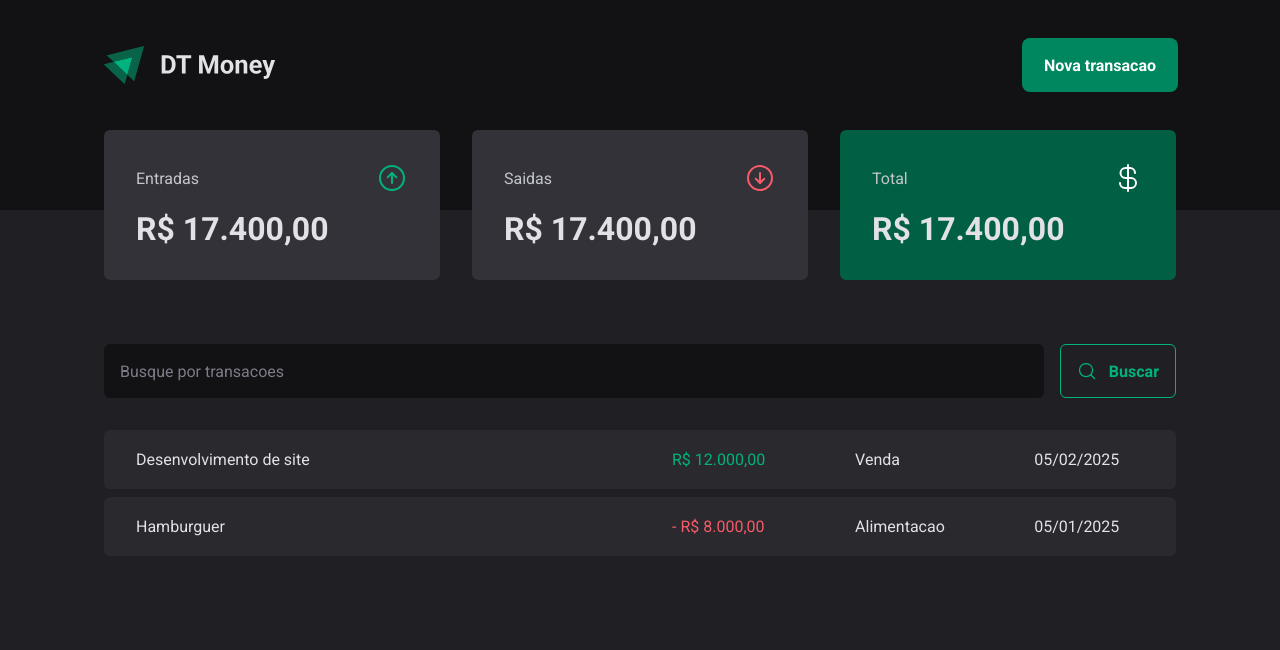
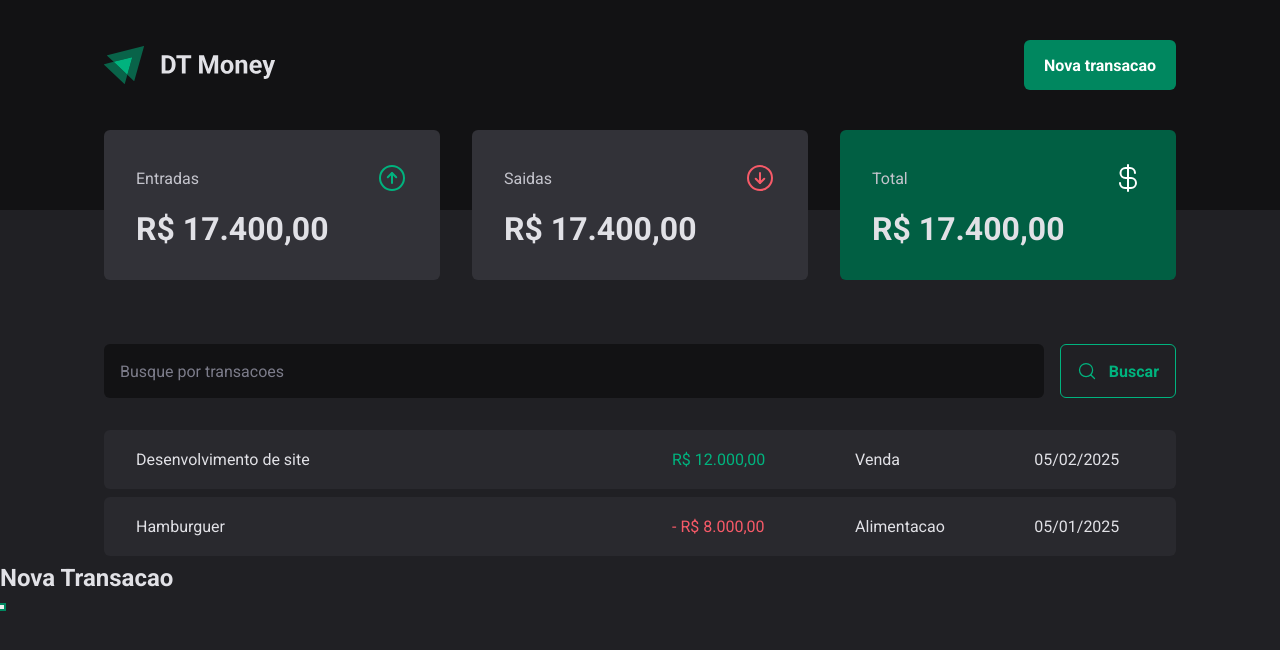
Before and after one commit to GabrielGoncalvesMendes/dt-money, a React (Vite) app: page / in a window 1280 px wide. Both pictures are taken after a click on the button "Nova transacao". Shown: the top 650 px of the page. Built offline with nearby package versions, Linux system fonts and the light colour scheme.

Commit message:
Adding Radix Ui Dialog Component (#5)

```diff
--- a/package.json
+++ b/package.json
@@ -10,6 +10,7 @@
     "preview": "vite preview"
   },
   "dependencies": {
+    "@radix-ui/react-dialog": "^1.1.6",
     "phosphor-react": "^1.4.1",
     "react": "^18.3.1",
     "react-dom": "^18.3.1",
--- a/src/components/Header/index.tsx
+++ b/src/components/Header/index.tsx
@@ -1,4 +1,5 @@
 import { HeaderConatiner, HeaderContent, NewTransactionButton } from "./styles";
+import * as Dialog from '@radix-ui/react-dialog';
 
 import logoImg from '../../assets/Logo.svg';
 
@@ -7,7 +8,19 @@
     <HeaderConatiner>
       <HeaderContent>
         <img src={logoImg} alt="" />
-        <NewTransactionButton>Nova transacao</NewTransactionButton>
+
+        <Dialog.Root>
+          <Dialog.Trigger asChild>
+            <NewTransactionButton>Nova transacao</NewTransactionButton>
+          </Dialog.Trigger>
+          <Dialog.Portal>
+            <Dialog.Overlay />
+            <Dialog.Content>
+              <Dialog.Title>Nova Transacao</Dialog.Title>
+              <Dialog.Close />
+            </Dialog.Content>
+          </Dialog.Portal>
+        </Dialog.Root>
       </HeaderContent>
     </HeaderConatiner>
   );
```
Also changed, not shown: 1 other file (tests, documents, lock files or other folders).
